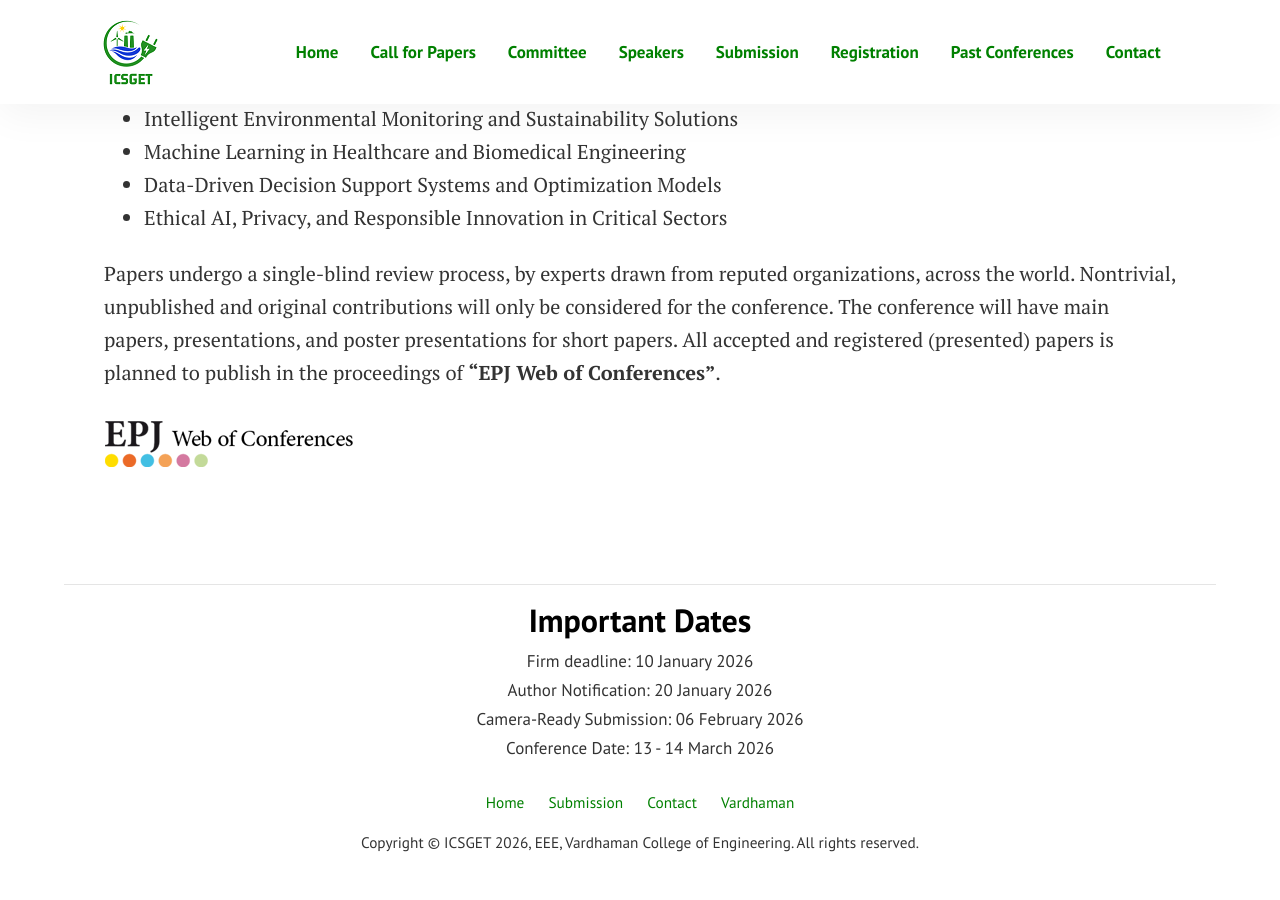
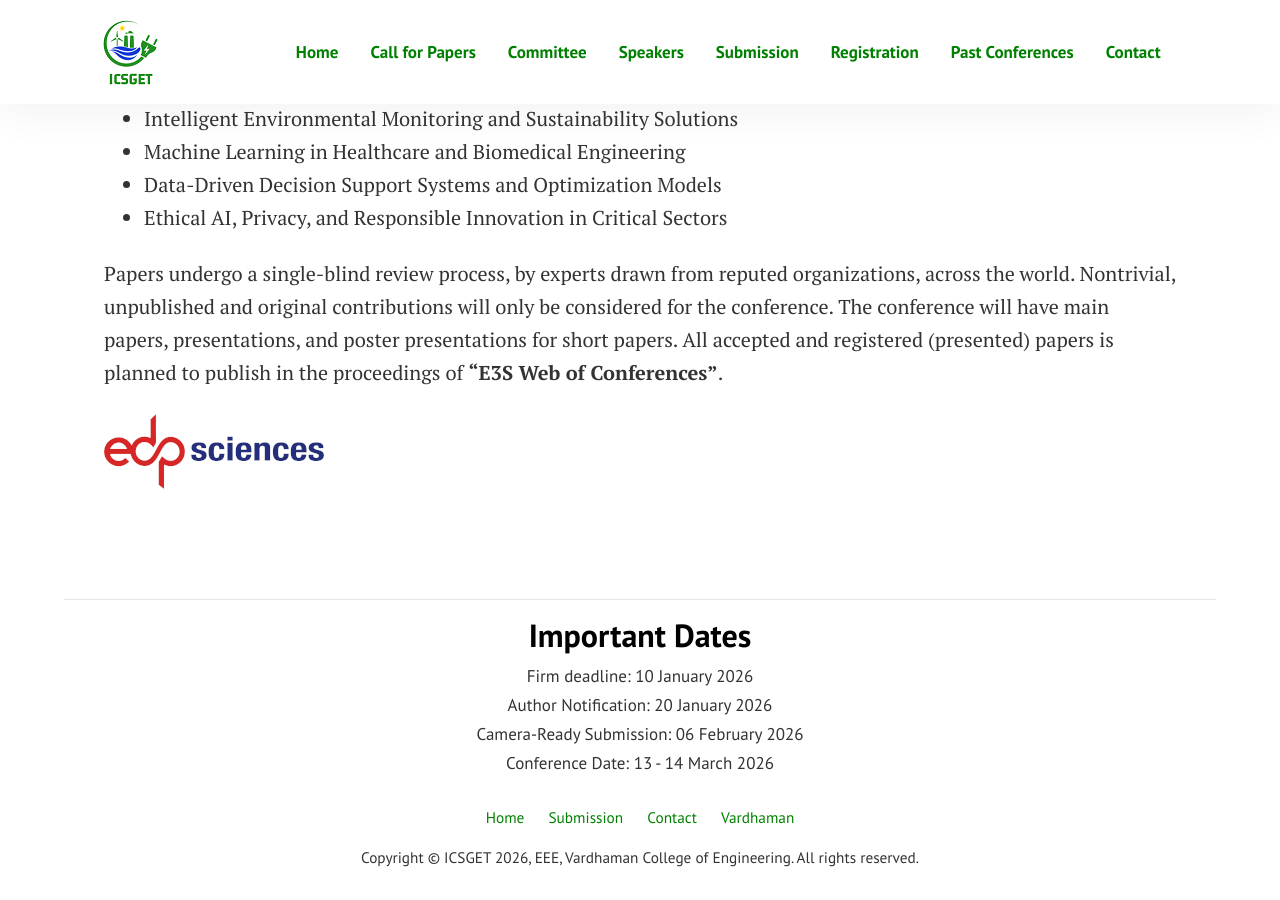
Before and after one commit to sravivarmanvce/icsget, a Jekyll site: the page built from pages/callforpapers.md, in a window 1280 px wide and 900 px high, scrolled down 1771 px. Built offline with Jekyll 4.4.1, drawn with Linux system fonts in a browser that asks for light colours.

Commit message:
modified publisher

```diff
--- a/pages/callforpapers.md
+++ b/pages/callforpapers.md
@@ -42,6 +42,6 @@ The ICSGET-2026 is a platform both for industry and academia to present and disc
 - Data-Driven Decision Support Systems and Optimization Models
 - Ethical AI, Privacy, and Responsible Innovation in Critical Sectors
 
-Papers undergo a single-blind review process, by experts drawn from reputed organizations, across the world. Nontrivial, unpublished and original contributions will only be considered for the conference. The conference will have main papers, presentations, and poster presentations for short papers. All accepted and registered (presented) papers is planned to publish in the proceedings of **"EPJ Web of Conferences”**.
+Papers undergo a single-blind review process, by experts drawn from reputed organizations, across the world. Nontrivial, unpublished and original contributions will only be considered for the conference. The conference will have main papers, presentations, and poster presentations for short papers. All accepted and registered (presented) papers is planned to publish in the proceedings of **"E3S Web of Conferences”**.
 
-![EPJ Web of Conferences](../assets/images/epj.png "EPJ Web of Conferences")
+![E3S Web of Conferences](../assets/images/e3s.png "E3S Web of Conferences")
```
Also changed, not shown: pages/submission.md (+1 -1 lines).
